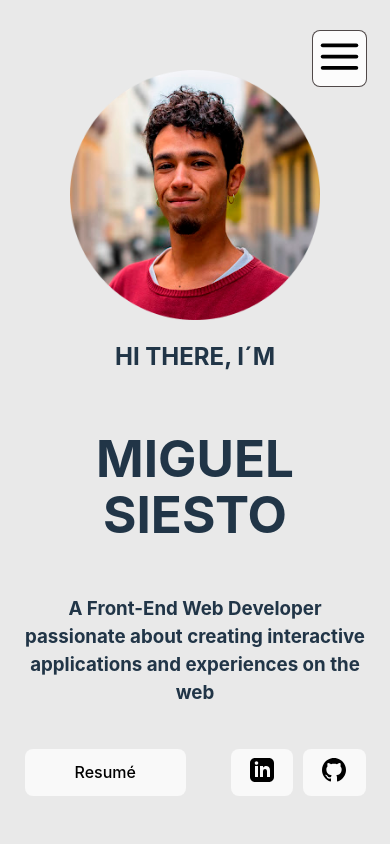
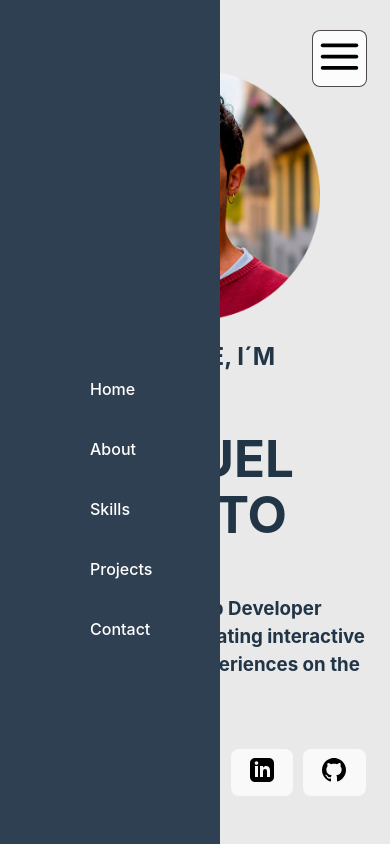
Before and after one commit to MSiestoGarabana/webfolio-msiesto, a React (Vite) app: page / in a window 390 px wide. Shown: the top 844 px of the page. Built offline with nearby package versions, Linux system fonts and the light colour scheme.

Commit message:
tryingg to solve navBar hide-ability matter

```diff
--- a/src/NavBar/NavBar.css
+++ b/src/NavBar/NavBar.css
@@ -1,4 +1,5 @@
-.navBar--show{
+
+.navBarShow{
     display: flex;
     flex-direction: column;
     background-color: rgb(47, 64, 83) ;
@@ -6,14 +7,18 @@
     height: 100vh;
     width: 120px;
    /* transition: width 0.3s ease-out 100ms;*/
-   transition: width 0.3s;
+   transition: width 0.3s ease-out 10ms;
 }
-.navBar--show:hover{
+
+.Hide{
+    left: -220px;
+}
+
+.navBarShow:hover{
     width: 220px;
 }
 
-/*BUG HERE: SINCE MenuButton is a navBar--show component, navBar__text will be visible when hover menuButton*/
-.navBar--show:hover  .navBar__text{
+.navBarShow:hover  .navBar__text{
     visibility: visible;
 }
 
@@ -28,7 +33,7 @@
     margin: 0px;
 }
 
-.navBar__Container--Buttons{
+.navBar__Container--buttons{
     display: flex;
     flex-direction: column;
     position: static;
@@ -76,10 +81,19 @@
     margin-top: 4px;
 }
 @media (max-width: 1100px) {
-.navBar--show{
+.navBar{
+   width: 0;
+}
+.navBar:hover{
+    width: 0;
+}
+.navBar__Button{
     visibility: hidden;
 }
-.navBar__text{
+.navBar__Logo{
+    visibility: hidden;
+}
+.navBar:hover  .navBar__text{
     visibility: hidden;
 }
 }
--- a/src/NavBar/NavBar.tsx
+++ b/src/NavBar/NavBar.tsx
@@ -1,12 +1,13 @@
 import "./NavBar.css";
+import clsx from "clsx";
 
-function NavBar() {
+function NavBar({ isClicked }) {
   return (
-    <nav className="navBar--show">
-      <h1 className="navBar__Logo">MS</h1>
-      <div className="navBar__Container--Buttons">
+    <nav className={clsx({ navBarShow: true, Hide: isClicked })}>
+      <h1 className={clsx({ navBar__Logo: true, Hide: isClicked })}>MS</h1>
+      <div className="navBar__Container--buttons">
         <button className="navBar__Button">
-          <a className="navBar__Link" /*  */ href="#goto__home">
+          <a className="navBar__Link" href="#goto__home">
             <svg
               className="navBar__icon"
               fill="none"
```
